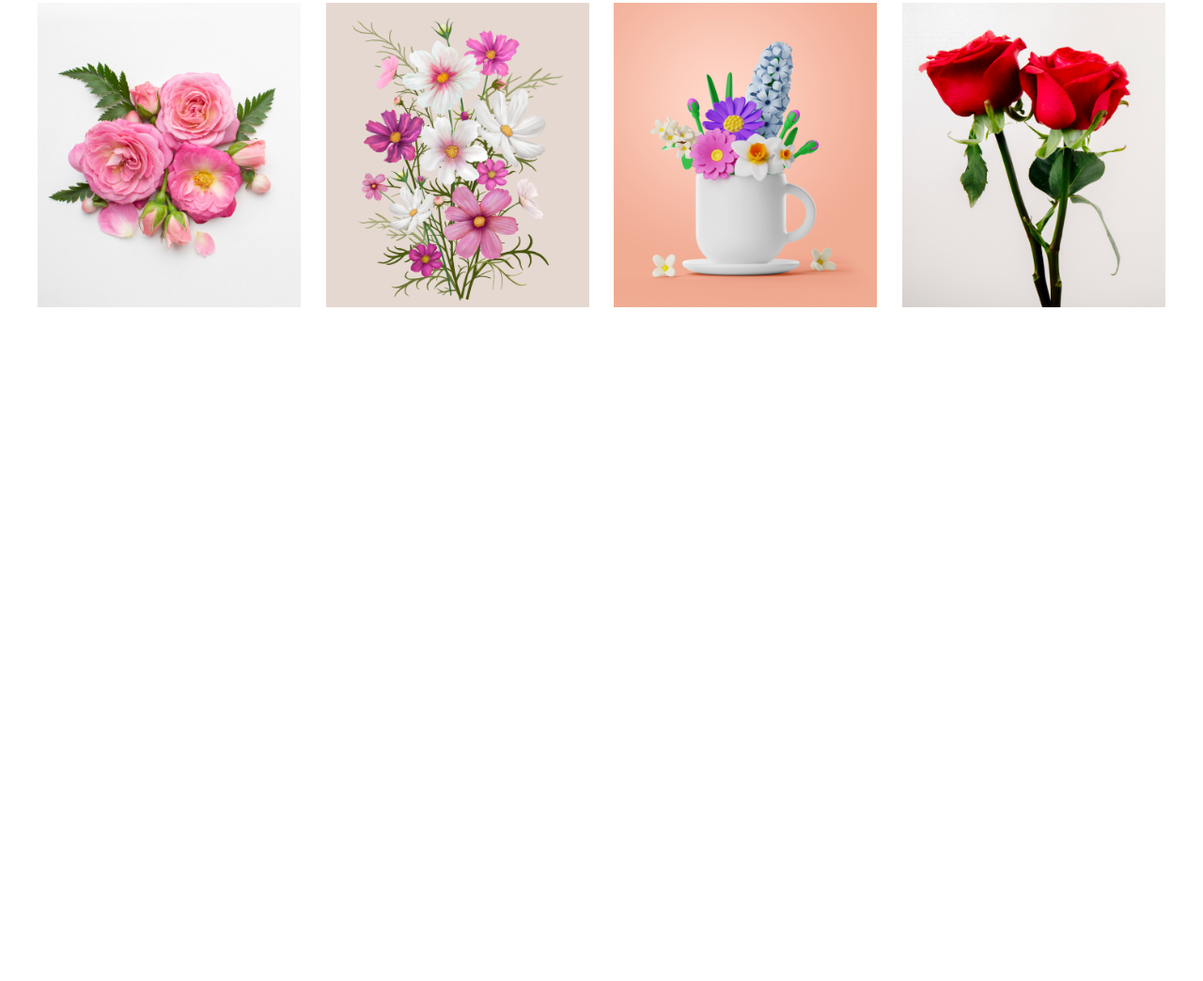
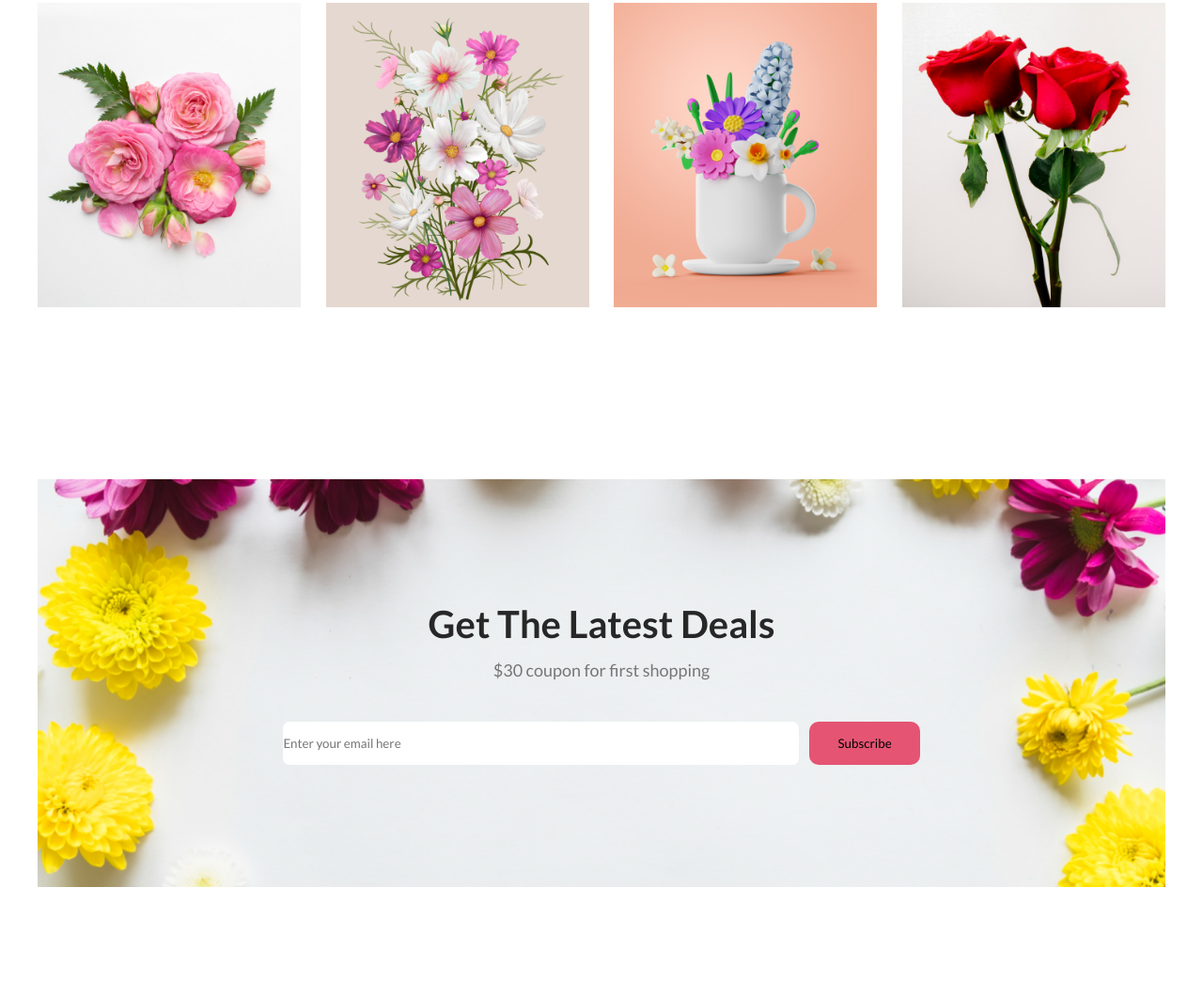
Before and after one commit to majharul0143/my-first-assignment, a plain HTML site: page index.html in a window 1280 px wide. Shown: the part 2508-3552 px from the top of the page at 94% size. Before the commit the page ends 2918 px from the top, so only its background shows below. Drawn offline with Linux system fonts and the light colour scheme.

Commit message:
completed form

```diff
--- a/index.html
+++ b/index.html
@@ -78,6 +78,17 @@
                         </div>
                     </div>
             </section>
+            <!--------------form section-------->
+            <section class="form-section">
+                <div class="form-container">
+                    <div class="form-content">
+                        <h2>Get The Latest Deals</h2>
+                        <p>$30 coupon for first shopping</p>
+                            <input class="email-name" type="email" placeholder="Enter your email here">
+                            <input class="submit-btn" type="submit" value="Subscribe">
+                    </div>
+                </div>
+            </section>
     </main>
     <footer></footer>
 </body>
--- a/style.css
+++ b/style.css
@@ -180,3 +180,48 @@ span{
 .instagram-picture-container img{
     width: 280px;
 }
+
+/*-----------form design------*/
+.form-section{
+    width: 1200px;
+    margin: 0 auto;
+    padding: 100px 0;
+
+}
+.form-container{
+    background-image: url(image/banner\ 2.png);
+    background-repeat: no-repeat;
+    background-position: center;
+    background-size: cover;
+    padding: 130px 0;
+    display: flex;
+    justify-content: center;
+    align-items: center;
+}
+.form-container h2{
+    color: #272727;
+    text-align: center;
+    font-size: 40px;
+    font-weight: 800;
+}
+.form-container p{
+    color: rgba(39, 39, 39, 0.60);
+    text-align: center;
+    font-size: 18px;
+    font-weight: 400;
+    line-height: 30px;
+    margin: 10px 0 20px 0;
+}
+.form-container .email-name{
+    padding: 15px 400px 15px 0;
+    border: none;
+    border-radius: 7px;
+    margin-top: 20px;
+}
+.submit-btn{
+    padding: 15px 30px;
+    background-color: #E55473;
+    border: none;
+    border-radius: 10px;
+    margin-left: 8px;
+}
```
Also changed, not shown: image/banner 2.png (renamed from image/Rectangle 9.png).
